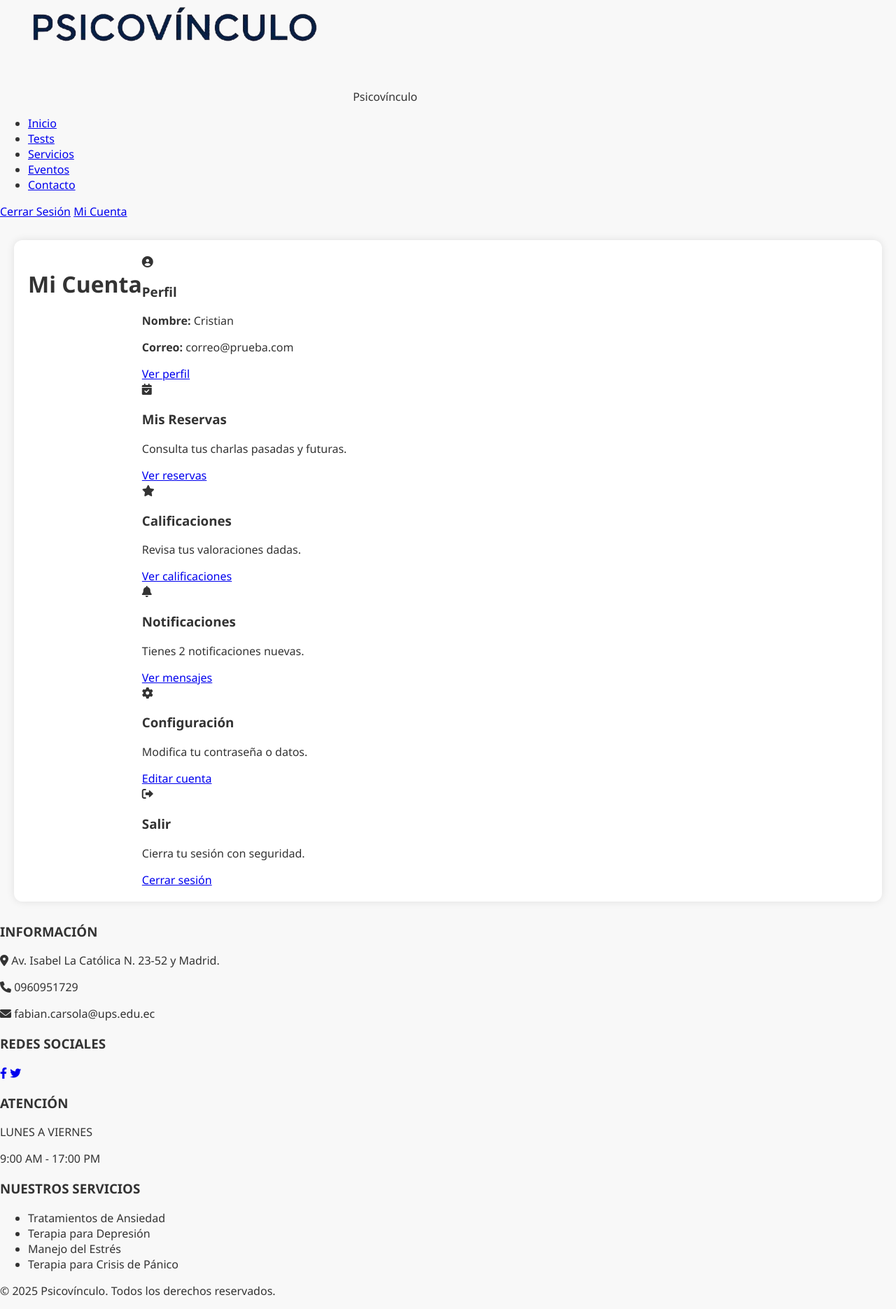
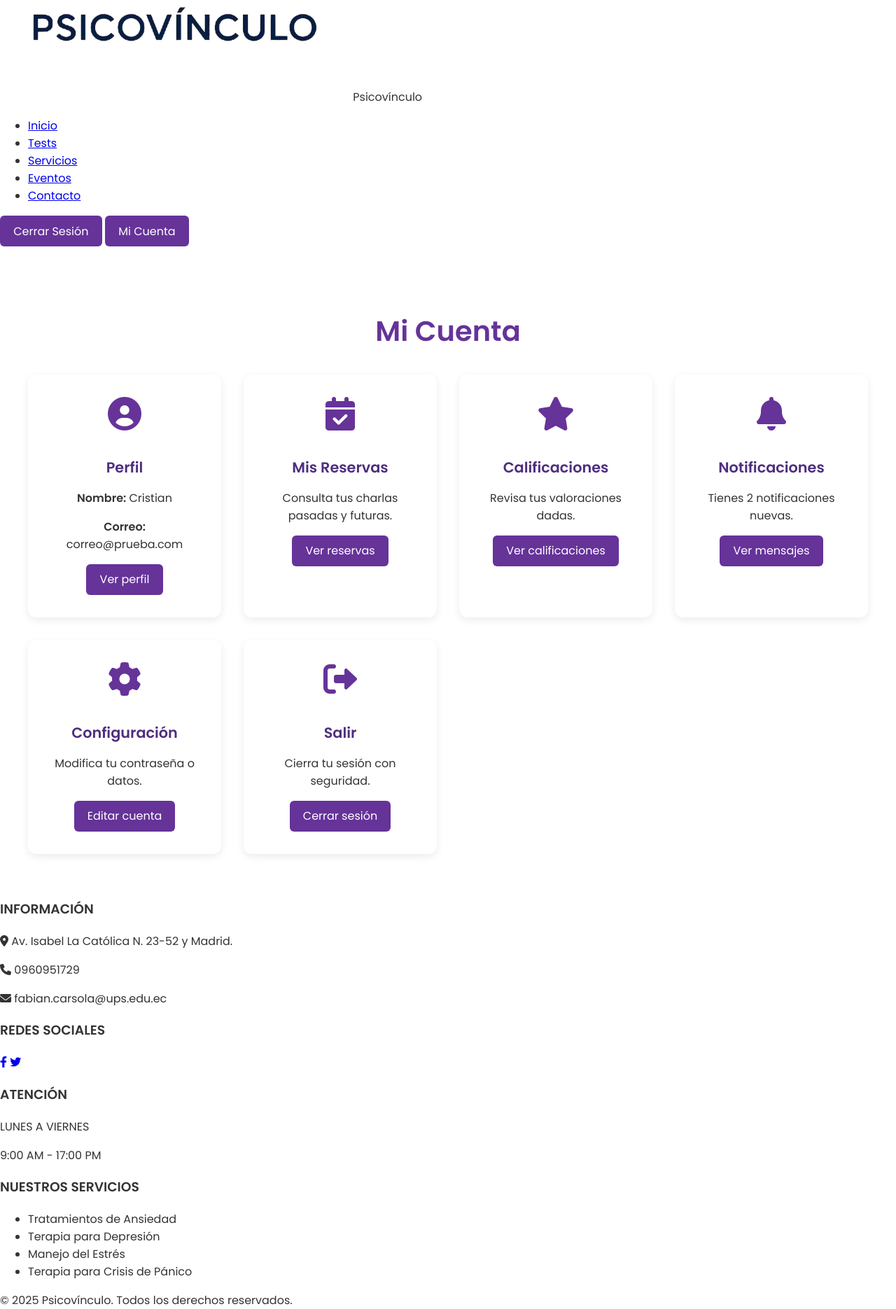
Before and after one commit to 75BOSS/citastrp, a PHP site: page /paciente/mi_cuenta.php in a window 1280 px wide. Shown: the part 356-2226 px from the top of the page at 70% size. Run offline with PHP 8.4, Linux system fonts and the light colour scheme.

Commit message:
Correci[on de index paciente

```diff
--- a/css/mi_cuenta.css
+++ b/css/mi_cuenta.css
@@ -1,174 +1,72 @@
-/* === ESTILOS GENERALES === */
 body {
-  font-family: 'Segoe UI', Tahoma, Geneva, Verdana, sans-serif;
-  background-color: #f8f8f8;
+  font-family: 'Poppins', sans-serif;
   margin: 0;
   padding: 0;
+  background-color: #ffffff;
   color: #333;
 }
 
-/* === CONTENEDOR PRINCIPAL === */
 .panel-container {
-  display: flex;
   max-width: 1200px;
-  margin: 30px auto;
-  padding: 20px;
-  background-color: #fff;
-  border-radius: 12px;
-  box-shadow: 0 0 12px rgba(0, 0, 0, 0.1);
+  margin: 2rem auto;
+  padding: 2rem;
 }
 
-/* === MENÚ LATERAL === */
-.panel-menu {
-  width: 250px;
-  padding-right: 20px;
-  border-right: 1px solid #ddd;
+.titulo {
+  text-align: center;
+  color: #663399;
+  font-size: 2.5rem;
+  font-weight: 600;
+  margin-bottom: 2rem;
 }
 
-.panel-menu h2 {
-  font-size: 20px;
-  color: #663399;
-  margin-bottom: 15px;
+.grid-panel {
+  display: grid;
+  grid-template-columns: repeat(auto-fit, minmax(260px, 1fr));
+  gap: 2rem;
 }
 
-.panel-menu ul {
-  list-style: none;
-  padding: 0;
+.card {
+  background: #fff;
+  border-radius: 12px;
+  box-shadow: 0 4px 12px rgba(0, 0, 0, 0.08);
+  padding: 2rem 1.5rem;
+  text-align: center;
+  transition: transform 0.3s ease;
 }
 
-.panel-menu li {
-  margin-bottom: 12px;
+.card:hover {
+  transform: translateY(-6px);
 }
 
-.panel-menu a {
-  text-decoration: none;
-  color: #333;
-  font-weight: 500;
-  padding: 10px 12px;
-  display: block;
-  border-radius: 6px;
-  transition: background 0.3s;
+.icon {
+  font-size: 3rem;
+  color: #663399;
+  margin-bottom: 1rem;
 }
 
-.panel-menu a:hover,
-.panel-menu a.active {
-  background-color: #e0d2f7;
-  color: #663399;
+.card h3 {
+  font-size: 1.3rem;
+  color: #4e2e7f;
+  margin-bottom: 0.5rem;
 }
 
-/* === CONTENIDO PRINCIPAL === */
-.panel-content {
-  flex: 1;
-  padding-left: 20px;
+.card p {
+  font-size: 1rem;
+  margin-bottom: 1rem;
 }
 
-.panel-section {
-  display: none;
+.btn {
+  display: inline-block;
+  padding: 0.6rem 1.2rem;
+  background-color: #663399;
+  color: #fff;
+  text-decoration: none;
+  border-radius: 6px;
+  font-weight: 500;
+  transition: background 0.3s ease;
 }
 
-.panel-section.active {
-  display: block;
+.btn:hover {
+  background-color: #4e2e7f;
 }
-
-.panel-section h3 {
-  color: #663399;
-  border-bottom: 2px solid #eee;
-  padding-bottom: 5px;
-  margin-bottom: 20px;
-}
-
-/* === TABLA DE CITAS === */
-.citas-tabs {
-  margin-bottom: 15px;
-}
-
-.citas-tabs button {
-  background-color: #f2f2f2;
-  border: 1px solid #ccc;
-  padding: 8px 16px;
-  margin-right: 10px;
-  border-radius: 5px;
-  cursor: pointer;
-  font-weight: 500;
-}
-
-.citas-tabs button.active {
-  background-color: #663399;
-  color: #fff;
-  border-color: #663399;
-}
-
-.tabla-citas {
-  width: 100%;
-  border-collapse: collapse;
-}
-
-.tabla-citas th,
-.tabla-citas td {
-  border: 1px solid #ccc;
-  padding: 10px;
-  text-align: left;
-}
-
-.tabla-citas th {
-  background-color: #f0e6ff;
-  color: #333;
-}
-
-.tabla-citas td.estado {
-  font-weight: bold;
-  color: green;
-}
-
-.tabla-citas td.estado.cancelada {
-  color: red;
-}
-
-/* === DATOS DEL USUARIO === */
-.datos-usuario p {
-  margin-bottom: 10px;
-  font-size: 16px;
-}
-
-.datos-usuario span {
-  font-weight: bold;
-  color: #663399;
-}
-
-/* === CONFIGURACIÓN Y OTROS === */
-.configuracion label {
-  display: block;
-  margin-bottom: 8px;
-  font-weight: 500;
-}
-
-.configuracion input {
-  width: 100%;
-  padding: 8px;
-  margin-bottom: 12px;
-  border: 1px solid #ccc;
-  border-radius: 6px;
-}
-
-.configuracion button {
-  background-color: #663399;
-  color: white;
-  padding: 10px 18px;
-  border: none;
-  border-radius: 6px;
-  cursor: pointer;
-  font-weight: 500;
-}
-
-.configuracion button:hover {
-  background-color: #532d8d;
-}
-
-/* === NOTIFICACIONES === */
-.notificaciones p {
-  background-color: #eee;
-  padding: 10px;
-  margin-bottom: 8px;
-  border-radius: 5px;
-  border-left: 4px solid #663399;
-}
```
